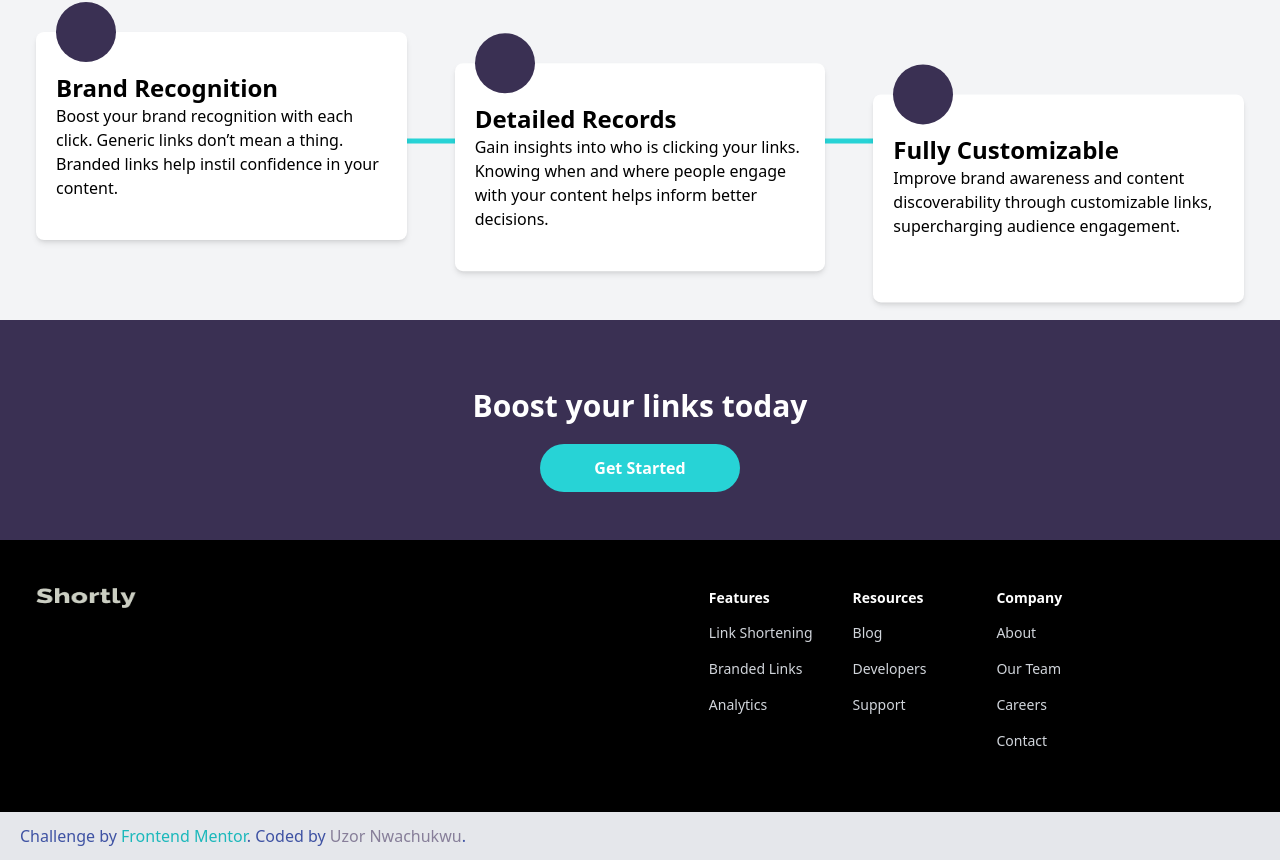
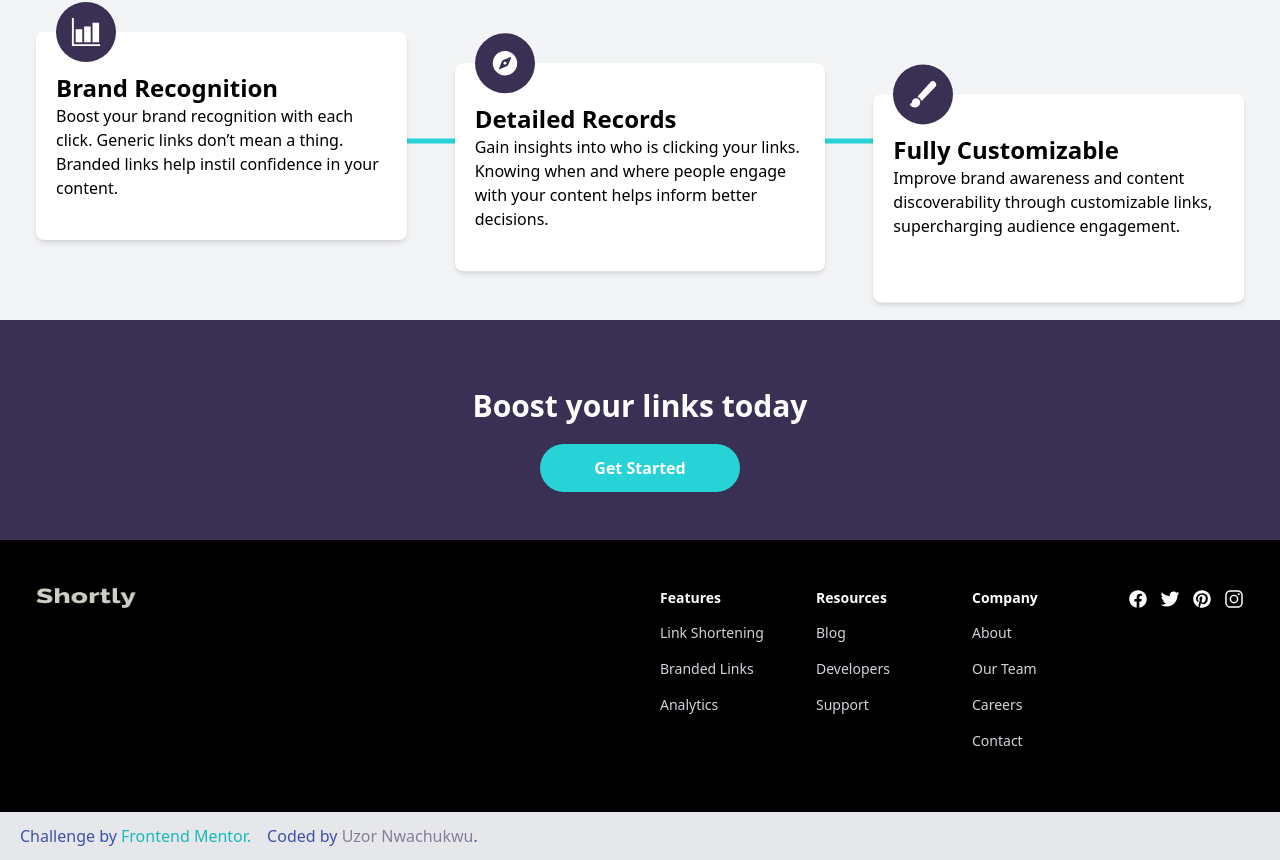
Before and after one commit to Nwachukwu-Uzor/url-shortener, a React (Vite) app: page / in a window 1280 px wide. Shown: the part 984-1844 px from the top of the page. Built offline with nearby package versions, Linux system fonts and the light colour scheme.

Commit message:
styling attribution links

```diff
--- a/src/components/Footer.jsx
+++ b/src/components/Footer.jsx
@@ -74,23 +74,28 @@
         </div>
       </div>
       <div className="bg-gray-200 py-3 px-4">
-        <div className="text-[#3e52a3] w-full max-w-[1240px] mx-auto   ">
+        <div className="text-[#3e52a3] w-full max-w-[1240px] mx-auto flex flex-col md:flex-row gap-2 md:gap-4">
+          <div>
             Challenge by{" "}
             <a
               href="https://www.frontendmentor.io?ref=challenge"
               target="_blank"
               className="text-[#1bb8bb] hover:text-[#0c1e64] ease-linear duration-300"
             >
-            Frontend Mentor
+              Frontend Mentor.
             </a>
-          . Coded by{" "}
+          </div>
+          <div>
+            Coded by{" "}
             <a
               href="https://github.com/Nwachukwu-Uzor/"
               className="text-[#15003774] hover:text-[#4b6bea] ease-linear duration-300"
+              target="_blank"
             >
               Uzor Nwachukwu
             </a>
             .
+          </div>
         </div>
       </div>
     </>
```
Lines whose indentation alone changed are shown as unchanged.
